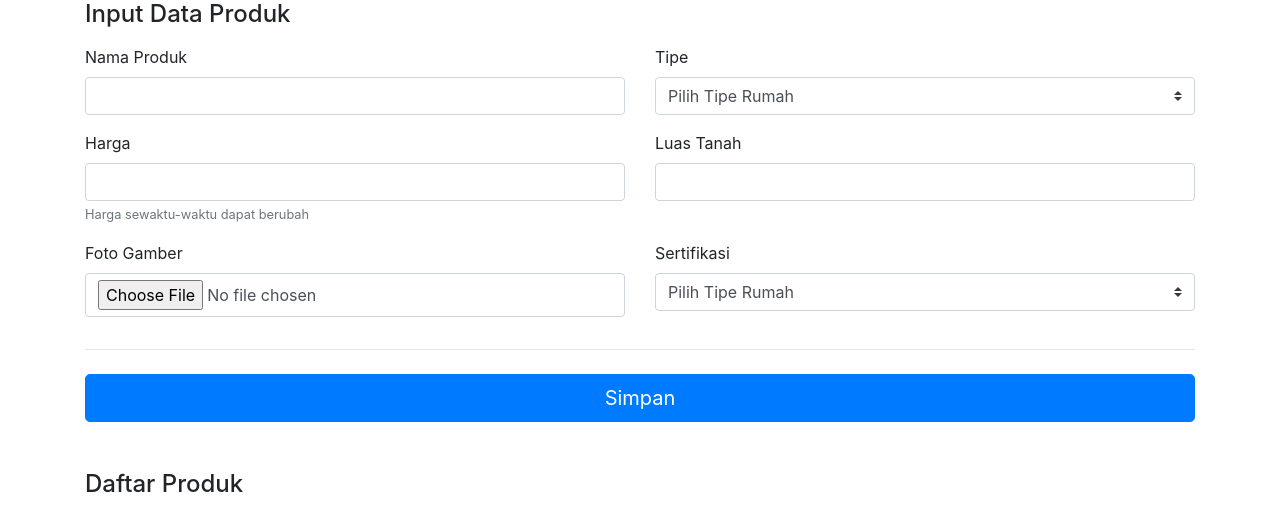
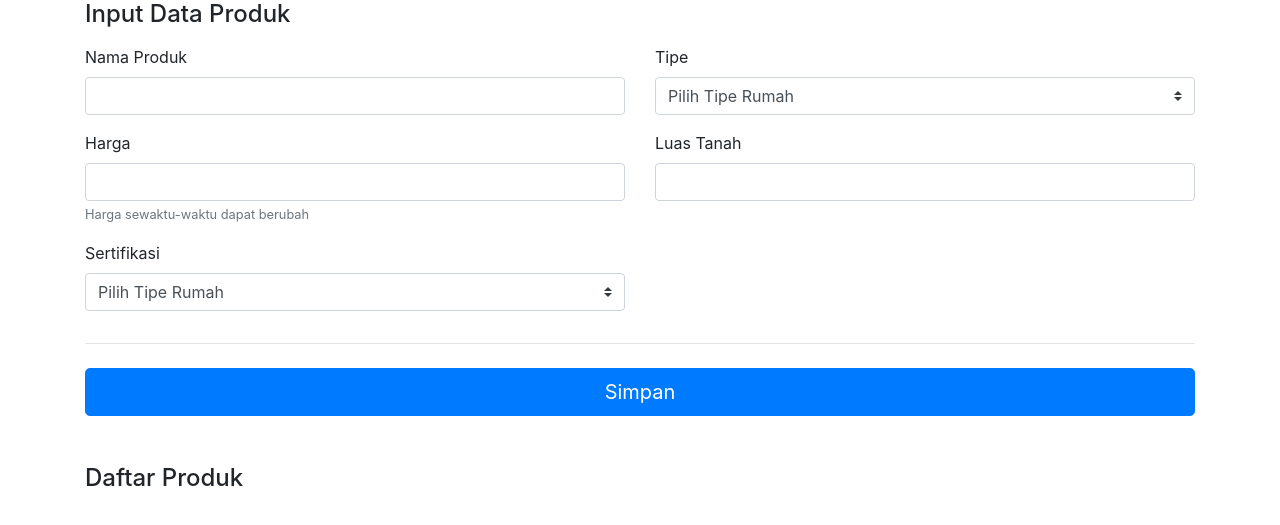
Before and after one commit to adhanchaniago/penjualan, a CodeIgniter app: page /database/produk in a window 1280 px wide. Shown: the part 176-701 px from the top of the page. Run offline with CodeIgniter, Linux system fonts and the light colour scheme; the visitor is signed in with stand-in values (Sample User, id 1); data that the repository does not hold is empty; some libraries are stand-ins or nearby versions.

Commit message:
hide upload gambar di produk add

```diff
--- a/application/views/admin/content_produk.php
+++ b/application/views/admin/content_produk.php
@@ -67,10 +67,6 @@
 
                     <div class="row">
                         <div class="col-md-6 mb-3">
-                            <label for="">Foto Gamber</label>
-                            <input type="file" name="upload_image" class="form-control" placeholder="" required>
-                        </div>
-                        <div class="col-md-6 mb-3">
                             <label for="">Sertifikasi</label>
                             <select name="sertifikat" class="custom-select">
                                     <option selected>Pilih Tipe Rumah</option>
```
